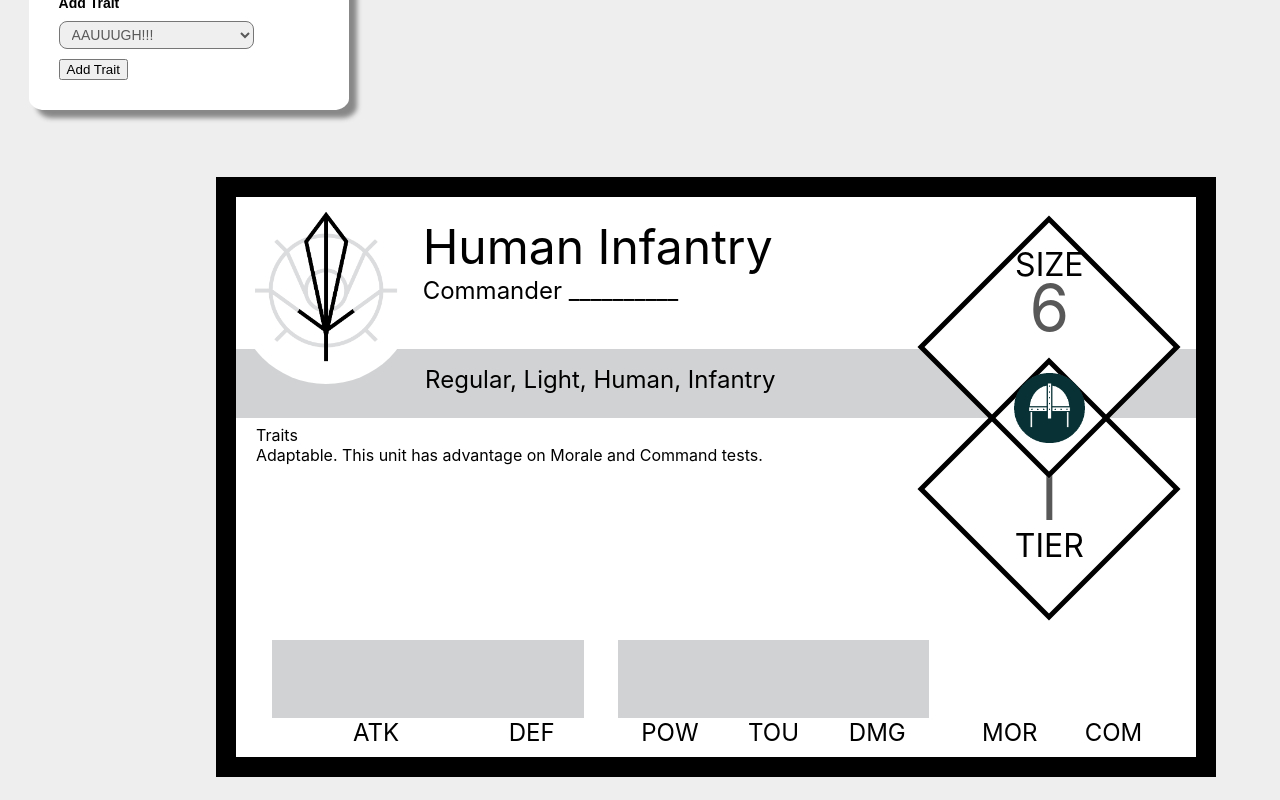
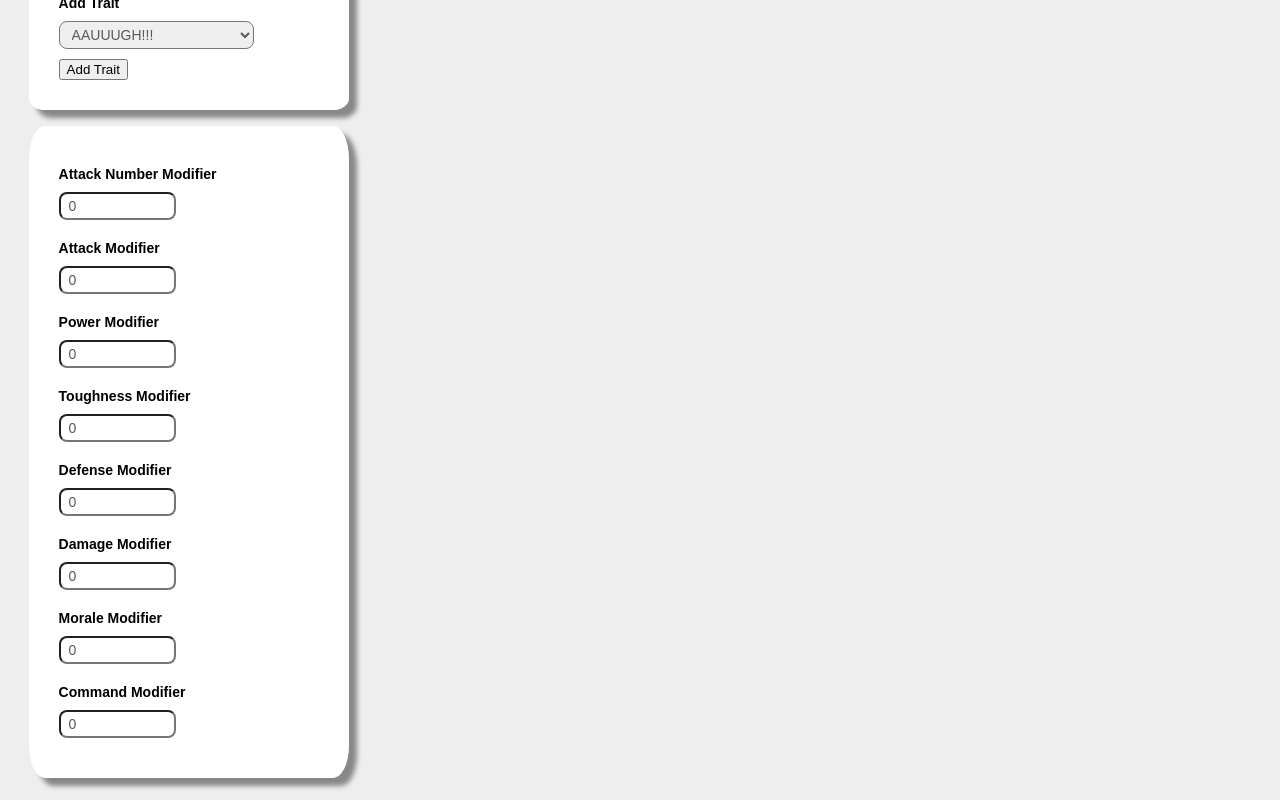
Before and after one commit to ZackBarbari/KW-Unit-Generator, a React (Create React App) app: page / in a window 1280 px wide. Shown: the part 940-1740 px from the top of the page. Built offline with nearby package versions, Linux system fonts and the light colour scheme.

Commit message:
Modifiers added

```diff
--- a/src/components/Input.css
+++ b/src/components/Input.css
@@ -56,6 +56,17 @@
 	margin-bottom: 10px;
 }
 
+.number-styling {
+	/*background-color: whitesmoke;*/
+	border-radius: 8px;
+	box-sizing: border-box;
+	color: #595959;
+	font-size: 14px;
+	padding: 4px 8px;
+	width: 45%;
+	margin-bottom: 10px;
+}
+
 .titles {
   float:left;
   font-weight: bold;
--- a/src/components/InputBox.js
+++ b/src/components/InputBox.js
@@ -1,6 +1,9 @@
 import './Input.css';
 import InputForm from "./forms/input";
 import GenericDropdown from "./forms/genericdropdown";
+import ArrayReadingDropdown from './forms/arrayreadingdropdown';
+import SelectiveDropdown from './forms/selectivedropdown';
+import NumberInput from './forms/number';
 import { ancestries, ancestMap } from "../constants/ancestries";
 import { equipment, equipMap } from "../constants/statics/equipment"
 import { experience, expMap } from "../constants/statics/experience";
@@ -11,8 +14,6 @@ import {races, raceMap} from '../constants/races';
 import {traits, traitMap} from '../constants/traits';
 import { useRef, useState } from "react";
 import defaults from '../constants/statics/defaults';
-import ArrayReadingDropdown from './forms/arrayreadingdropdown';
-import SelectiveDropdown from './forms/selectivedropdown';
 
 const InputBox = ({onMod}) => {
     const [isLevy, setLevy] = useState(false);
@@ -31,11 +32,34 @@ const InputBox = ({onMod}) => {
     const tierRef = useRef(defaults.tier);
     const customRaceRef = useRef("");
     const customSizeRef = useRef(defaults.size);
+    const numRef = useRef('0')
+    const atkRef = useRef('0')
+    const defRef = useRef('0')
+    const powRef = useRef('0')
+    const touRef = useRef('0')
+    const dmgRef = useRef('0')
+    const morRef = useRef('0')
+    const comRef = useRef('0')
     var list = [];
     var marker = true;
 
     const onSave = () => {
-        //console.log(marker, (raceMap.get(raceRef.current.value)).name, defaults.changedRace, customRaceRef.current.value)
+        var expMapForCurrent
+        var equipMapForCurrent
+        switch (typeRef.current.value) {
+            case ("Infantry"):
+                expMapForCurrent = expMap.get(expRef.current.value).modifierInfantry
+                equipMapForCurrent = equipMap.get(equipRef.current.value).modifierInfantry
+                break;
+            case ("Aerial" || "Cavalry"):
+                    expMapForCurrent = expMap.get(expRef.current.value).modifierOffFielders
+                    equipMapForCurrent = equipMap.get(equipRef.current.value).modifierOffFielders
+                    break;
+            default:
+                expMapForCurrent = expMap.get(expRef.current.value).modifierArtillery
+                equipMapForCurrent = equipMap.get(equipRef.current.value).modifierArtillery
+                break;
+        }
         const body = {
             name: nameRef.current.value,
             commander: commandRef.current.value,
@@ -46,8 +70,16 @@ const InputBox = ({onMod}) => {
             race: (marker ? (raceMap.get(raceRef.current.value)).name : defaults.changedRace) === 'Other' ? (customRaceRef.current !== null ? customRaceRef.current.value : "") : (raceMap.get(raceRef.current.value)).name,
             size: (marker ? (raceMap.get(raceRef.current.value)).name : defaults.changedRace) === 'Other' ? (customSizeRef.current !== null ? customSizeRef.current.value : 6) : (raceMap.get(raceRef.current.value)).size,
             tier: typeRef.current.value === 'Levy' ? "I" : tierRef.current.value,
-            traits: list.length === 0 ? traitList : list
-
+            traits: list.length === 0 ? traitList : list,
+            abilityScores: [Number(numRef.current.value) + Number(defaults.abilityScores[0]) + Number(expMapForCurrent[0]),
+                            Number(atkRef.current.value) + Number(defaults.abilityScores[1]) + Number(expMapForCurrent[1]),
+                            Number(defRef.current.value) + Number(defaults.abilityScores[2]) + Number(expMapForCurrent[2]),
+                            Number(powRef.current.value) + Number(defaults.abilityScores[3]) + Number(equipMapForCurrent[0]),
+                            Number(touRef.current.value) + Number(defaults.abilityScores[4]) + Number(equipMapForCurrent[1]),
+                            Number(dmgRef.current.value) + Number(defaults.abilityScores[5]) + Number(equipMapForCurrent[2]),
+                            Number(morRef.current.value) + Number(defaults.abilityScores[6]) + Number(expMapForCurrent[3]),
+                            Number(comRef.current.value) + Number(defaults.abilityScores[7]) + Number(expMapForCurrent[4])
+                        ]
         }
         marker = true;
         onMod(body)
@@ -205,9 +237,56 @@ const InputBox = ({onMod}) => {
                 />
             )}
             </div>
-        {raceRef.current.value === "Other" && (
-            'INPUT YOUR OWN RACIAL VALUES'
-        )}
+            <div className='trait-box'>
+                <NumberInput
+                label="Attack Number Modifier"
+                ref={numRef}
+                passedValue={'0'}
+                onChange={onSave}
+                />
+                <NumberInput
+                label="Attack Modifier"
+                ref={atkRef}
+                passedValue={'0'}
+                onChange={onSave}
+                />
+                <NumberInput
+                label="Power Modifier"
+                ref={powRef}
+                passedValue={'0'}
+                onChange={onSave}
+                />
+                <NumberInput
+                label="Toughness Modifier"
+                ref={touRef}
+                passedValue={'0'}
+                onChange={onSave}
+                />
+                <NumberInput
+                label="Defense Modifier"
+                ref={defRef}
+                passedValue={'0'}
+                onChange={onSave}
+                />
+                <NumberInput
+                label="Damage Modifier"
+                ref={dmgRef}
+                passedValue={'0'}
+                onChange={onSave}
+                />
+                <NumberInput
+                label="Morale Modifier"
+                ref={morRef}
+                passedValue={'0'}
+                onChange={onSave}
+                />
+                <NumberInput
+                label="Command Modifier"
+                ref={comRef}
+                passedValue={'0'}
+                onChange={onSave}
+                />
+            </div>
         </div>
     )
 }
--- a/src/components/UnitCard.js
+++ b/src/components/UnitCard.js
@@ -3,9 +3,10 @@ import defaults from '../constants/statics/defaults';
 import React from 'react';
 
 const UnitCard = React.forwardRef(
-    ({name, commander, ancestry, unit, exp, equip, race, size, tier, traits}, ref) => {
+    ({name, commander, ancestry, unit, exp, equip, race, size, tier, traits, abilityScores}, ref) => {
     UnitCard.defaultProps = defaults
     //console.log(name, commander, ancestry, unit, exp, equip, race, size, traits)
+    console.log(abilityScores)
 
 
     return (
@@ -41,23 +42,23 @@ const UnitCard = React.forwardRef(
                 <div className='atk-pow-block'>
                     <div className='ability-score-bar'/>
                     <div className='ability-score-title-zone'>
-                        <div className='ability-score-title'>ATK</div>
-                        <div className='ability-score-title2'>DEF</div>
+                        <div className='ability-score-title'>{abilityScores[0]}, {abilityScores[1]} ATK</div>
+                        <div className='ability-score-title2'>{abilityScores[2]} DEF</div>
                     </div>
                 </div>
                 <div className='atk-pow-block'>
                     <div className='ability-score-bar'/>
                     <div className='ability-score-title-zone'>
-                        <div className='ability-score-title'>POW</div>
-                        <div className='ability-score-title'>TOU</div>
-                        <div className='ability-score-title'>DMG</div>
+                        <div className='ability-score-title'>{abilityScores[3]} POW</div>
+                        <div className='ability-score-title'>{abilityScores[4]} TOU</div>
+                        <div className='ability-score-title'>{abilityScores[5]} DMG</div>
                     </div>
                 </div>
                 <div className='mor-com-block'>
                     <div className='ability-score-bar2'/>
                     <div className='ability-score-title-zone'>
-                        <div className='ability-score-title'>MOR</div>
-                        <div className='ability-score-title'>COM</div>
+                        <div className='ability-score-title'>{abilityScores[6]} MOR</div>
+                        <div className='ability-score-title'>{abilityScores[7]} COM</div>
                     </div>
                 </div>
             </div>
--- /dev/null
+++ b/src/components/forms/number.js
@@ -0,0 +1,22 @@
+import '../Input.css'
+import React, { useState } from "react";
+
+// React.forwardRef allows this component to provide the reference info to the parent calling it
+const NumberInput = React.forwardRef(({ label, passedValue }, ref) => {
+  return (
+    <div>
+      <label className='titles'>
+        {label}
+      </label>
+      <br /><br />
+      <input
+        type="number"
+        className='number-styling'
+        ref={ref}
+        defaultValue={passedValue}
+      ></input>
+    </div>
+  );
+});
+
+export default NumberInput;
--- a/src/constants/statics/defaults.js
+++ b/src/constants/statics/defaults.js
@@ -14,7 +14,8 @@ const defaults = {
     size: 6,
     traits: [traitMap.get(raceMap.get("Human").traits.toString())],
     changedRace: "Other",
-    tier: "I"
+    tier: "I",
+    abilityScores: ['1', '0', '10', '0', '10', '1', '0', '0']
   };
 
   export default defaults;
```
Lines whose indentation alone changed are shown as unchanged.
